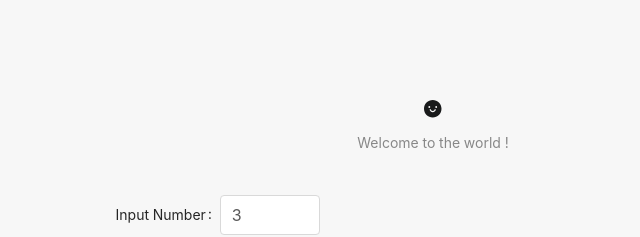
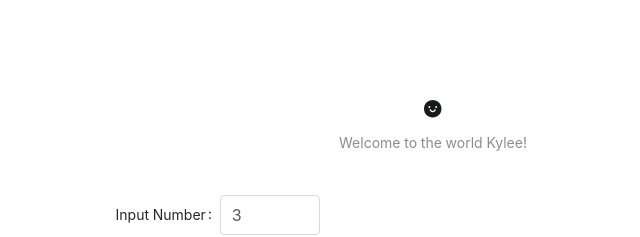
Before and after one commit to JackWils91/overlayTest, a Next.js app: page / in a window 1280 px wide. Shown: the top 237 px of the page, without its empty margins (207-847 px from the left). Built offline with nearby package versions, Linux system fonts and the light colour scheme.

Commit message:
Overlay test

```diff
--- a/pages/index.js
+++ b/pages/index.js
@@ -1,18 +1,18 @@
-import { Form, Select, InputNumber, Switch, Slider, Button } from 'antd'
+import { Form, Select, InputNumber, Switch, Slider, Button } from "antd";
 
 // Custom DatePicker that uses Day.js instead of Moment.js
-import DatePicker from '../components/DatePicker'
+import DatePicker from "../components/DatePicker";
 
-import { SmileFilled } from '@ant-design/icons'
+import { SmileFilled } from "@ant-design/icons";
 
-import Link from 'next/link'
+import Link from "next/link";
 
-const FormItem = Form.Item
-const Option = Select.Option
+const FormItem = Form.Item;
+const Option = Select.Option;
 
 const content = {
-  marginTop: '100px',
-}
+  marginTop: "100px",
+};
 
 export default function Home() {
   return (
@@ -24,7 +24,7 @@ export default function Home() {
           </a>
         </Link>
 
-        <p className="mb-0 mt-3 text-disabled">Welcome to the world !</p>
+        <p className="mb-0 mt-3 text-disabled">Welcome to the world Kylee!</p>
       </div>
       <div>
         <Form layout="horizontal">
@@ -100,5 +100,5 @@ export default function Home() {
         </Form>
       </div>
     </div>
-  )
+  );
 }
--- a/styles/vars.css
+++ b/styles/vars.css
@@ -1,5 +1,5 @@
 :root {
-  --backgroundColor: #f7f7f7;
+  --backgroundColor: transparent;
   --primaryColor: #191a1b;
   --textColorSecondary: rgba(0, 0, 0, 0.45);
 }
```
